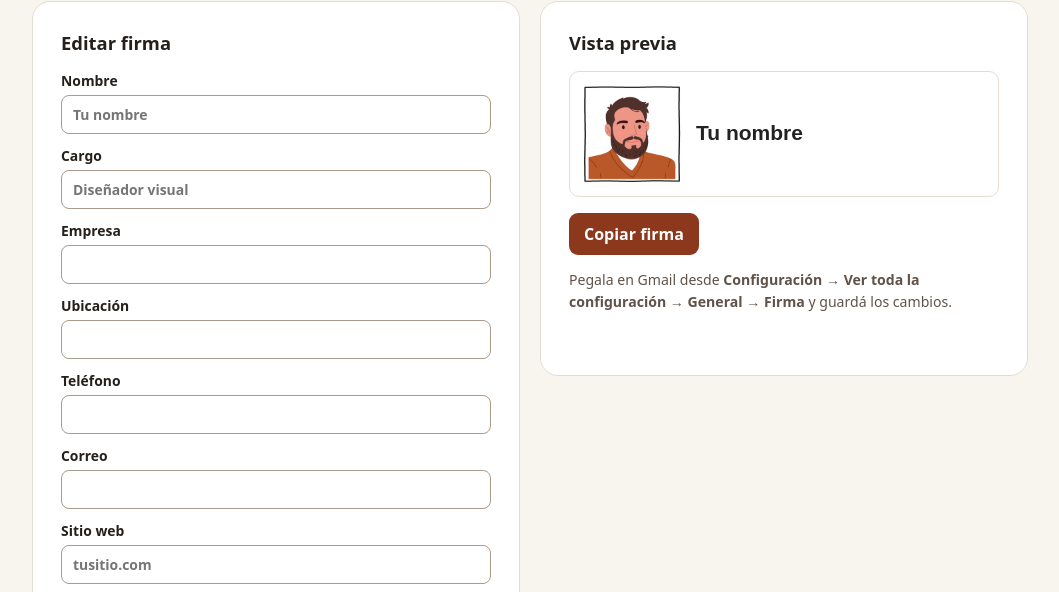
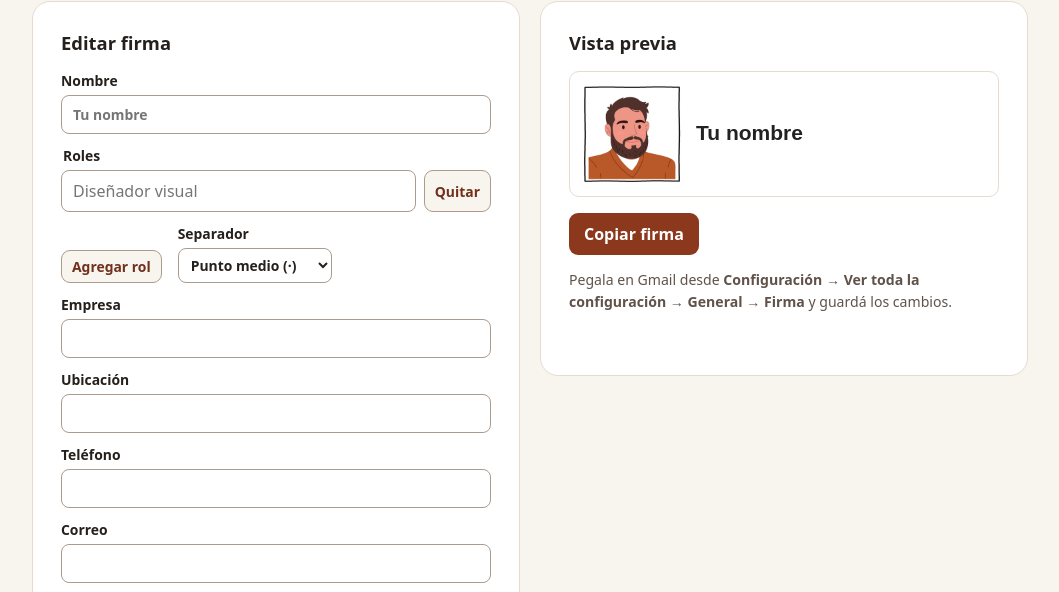
Before and after one commit to Facundo-Villafane/generador-firmas-gmail, a plain HTML site: page index.html in a window 1280 px wide. Shown: the part 151-743 px from the top of the page, without its empty margins (110-1169 px from the left). Drawn offline with Linux system fonts and the light colour scheme.

Commit message:
Edit signature roles individually

```diff
--- a/index.html
+++ b/index.html
@@ -6,6 +6,9 @@
 <style>
 *{box-sizing:border-box}body{margin:0;background:#f8f5ef;color:#25201c;font:16px system-ui,sans-serif}main{max-width:1040px;margin:auto;padding:clamp(24px,6vw,70px) 22px}h1{font-size:clamp(2rem,5vw,3.4rem);line-height:1;margin:0 0 28px;letter-spacing:-.045em}h2{font-size:1.15rem;margin:0 0 16px}.layout{display:grid;grid-template-columns:minmax(0,1fr) minmax(0,1fr);gap:20px;align-items:start}.panel{background:#fff;border:1px solid #e5dbd0;border-radius:18px;padding:clamp(16px,3vw,28px)}.fields{display:grid;gap:12px}label{display:grid;gap:5px;font-size:.87rem;font-weight:650}input:not([type=checkbox]){width:100%;font:inherit;padding:9px 11px;border:1px solid #ac9b8c;border-radius:8px;background:#fff;color:inherit}input[type=checkbox]{accent-color:#8c381d}.check{display:flex;align-items:center;gap:8px}details{border-top:1px solid #e5dbd0;padding-top:13px}summary{cursor:pointer;font-weight:650}details .fields{margin-top:12px}.preview{overflow-wrap:anywhere;border:1px solid #e5dbd0;border-radius:10px;padding:12px;margin-bottom:16px;background:#fff}button{background:#8c381d;border:0;border-radius:9px;color:#fff;font:inherit;font-weight:650;padding:10px 15px;cursor:pointer}p{font-size:.88rem;line-height:1.5;color:#605249}#status{min-height:1.5em;margin-bottom:0}@media(max-width:720px){.layout{grid-template-columns:1fr}}
 </style>
+<style>
+.roles{min-width:0;margin:0;padding:0;border:0}.roles legend{font-size:.87rem;font-weight:650;margin-bottom:5px}.role-row{display:flex;gap:8px}.role-row input{min-width:0}.role-actions{display:flex;flex-wrap:wrap;align-items:end;gap:8px 16px}.roles button{background:#f8f5ef;color:#70301c;border:1px solid #ac9b8c;padding:6px 10px;font-size:.87rem}.roles select{font:inherit;color:inherit;background:white;border:1px solid #ac9b8c;border-radius:8px;padding:6px 8px}
+</style>
 <main>
 <h1>Tu firma de Gmail</h1>
 <div class="layout">
@@ -13,7 +16,19 @@
 <h2 id="edit-title">Editar firma</h2>
 <form class="fields" id="editor">
 <label>Nombre<input name="name" placeholder="Tu nombre" maxlength="100"></label>
-<label>Cargo<input name="role" placeholder="Diseñador visual" maxlength="120"></label>
+<fieldset class="roles">
+<legend>Roles</legend>
+<div class="fields">
+<div id="role-list" class="fields"></div>
+<div class="role-actions">
+<button id="add-role" type="button">Agregar rol</button>
+<label>Separador<select name="roleSeparator">
+<option value="dot">Punto medio (·)</option>
+<option value="bar">Barra vertical (|)</option>
+</select></label>
+</div>
+</div>
+</fieldset>
 <label>Empresa<input name="company" maxlength="120"></label>
 <label>Ubicación<input name="location" maxlength="120"></label>
 <label>Teléfono<input name="phone" type="tel" maxlength="50"></label>
@@ -54,7 +69,9 @@ const publicImage = value => {
 };
 const webLink = value => value ? publicImage(value.includes('://') ? value : 'https://' + value) : '';
 const avatar = new URL('avatar-marco.gif', location.href);
-const settings = ['name','role','company','location','phone','email','website','image','linkedin','showAvatar','icons'];
+const settings = ['name','roleSeparator','company','location','phone','email','website','image','linkedin','showAvatar','icons'];
+const roleList = document.querySelector('#role-list');
+const roleValues = () => Array.from(roleList.querySelectorAll('input'), input => input.value.trim()).filter(Boolean);
 let objectUrl = '';
 let currentImage = '';
 let signatureText = '';
@@ -84,7 +101,8 @@ function render() {
   const info = row.insertCell();
   info.style.cssText = 'padding:0;vertical-align:middle';
   const name = read('name') || 'Tu nombre';
-  const lines = ['role','company','location','phone'].map(read).filter(Boolean);
+  const separator = read('roleSeparator') === 'bar' ? ' | ' : ' · ';
+  const lines = [roleValues().join(separator), ...['company','location','phone'].map(read)].filter(Boolean);
   info.append(element('div','font-size:21px;font-weight:bold;margin:0 0 3px',name));
   for (const line of lines) info.append(element('div','',line));
   const links = element('div','margin-top:6px');
@@ -110,13 +128,64 @@ function render() {
   preview.replaceChildren(table);
 }
 
+function addRole(value = '') {
+  const row = element('div','');
+  row.className = 'role-row';
+  const input = element('input','');
+  input.placeholder = 'Diseñador visual';
+  input.maxLength = 120;
+  input.value = value;
+  const remove = element('button','','Quitar');
+  remove.type = 'button';
+  remove.addEventListener('click',() => {
+    const next = row.nextElementSibling || row.previousElementSibling;
+    row.remove();
+    (next ? next.querySelector('input') : addRole()).focus();
+    updateSignature();
+  });
+  row.append(input,remove);
+  roleList.append(row);
+  return input;
+}
+
+function labelRoles() {
+  Array.from(roleList.children).forEach((row,index) => {
+    row.firstElementChild.setAttribute('aria-label','Rol ' + (index + 1));
+    row.lastElementChild.setAttribute('aria-label','Quitar rol ' + (index + 1));
+  });
+}
+
 try {
   const saved = JSON.parse(localStorage.getItem('gmail-signature') || '{}');
   for (const key of settings) {
     if (typeof saved[key] === 'boolean' && field(key).type === 'checkbox') field(key).checked = saved[key];
     if (typeof saved[key] === 'string' && field(key).type !== 'checkbox') field(key).value = saved[key];
   }
+  const legacy = typeof saved.role === 'string' ? saved.role : '';
+  if (!saved.roleSeparator && legacy.includes(' | ')) field('roleSeparator').value = 'bar';
+  const roles = Array.isArray(saved.roles) ? saved.roles : legacy.split(/\s+[·|]\s+/);
+  roles.filter(value => typeof value === 'string' && value.trim()).forEach(addRole);
 } catch {}
+if (!roleList.children.length) addRole();
+labelRoles();
+
+document.querySelector('#add-role').addEventListener('click',() => {
+  addRole().focus();
+  labelRoles();
+});
+
+function updateSignature() {
+  labelRoles();
+  try {
+    const saved = Object.fromEntries(settings.map(key => [
+      key, field(key).type === 'checkbox' ? field(key).checked : read(key)
+    ]));
+    saved.roles = roleValues();
+    localStorage.setItem('gmail-signature',JSON.stringify(saved));
+  } catch {}
+  status.textContent = '';
+  render();
+}
 
 form.addEventListener('submit',event => event.preventDefault());
 form.addEventListener('input',event => {
@@ -126,13 +195,7 @@ form.addEventListener('input',event => {
     objectUrl = '';
     field('file').value = '';
   }
-  try {
-    localStorage.setItem('gmail-signature',JSON.stringify(Object.fromEntries(settings.map(key => [
-      key, field(key).type === 'checkbox' ? field(key).checked : read(key)
-    ]))));
-  } catch {}
-  status.textContent = '';
-  render();
+  updateSignature();
 });
 field('file').addEventListener('change',event => {
   if (objectUrl) URL.revokeObjectURL(objectUrl);
```
